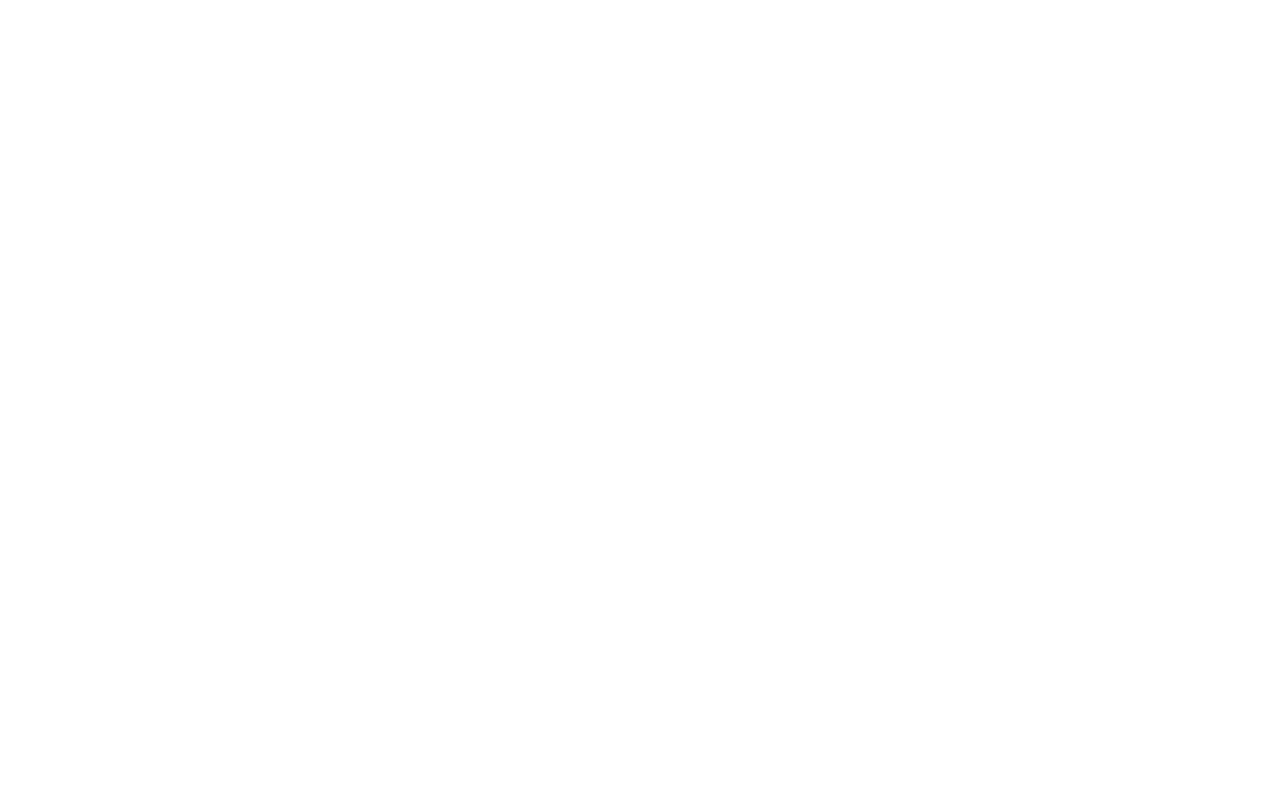
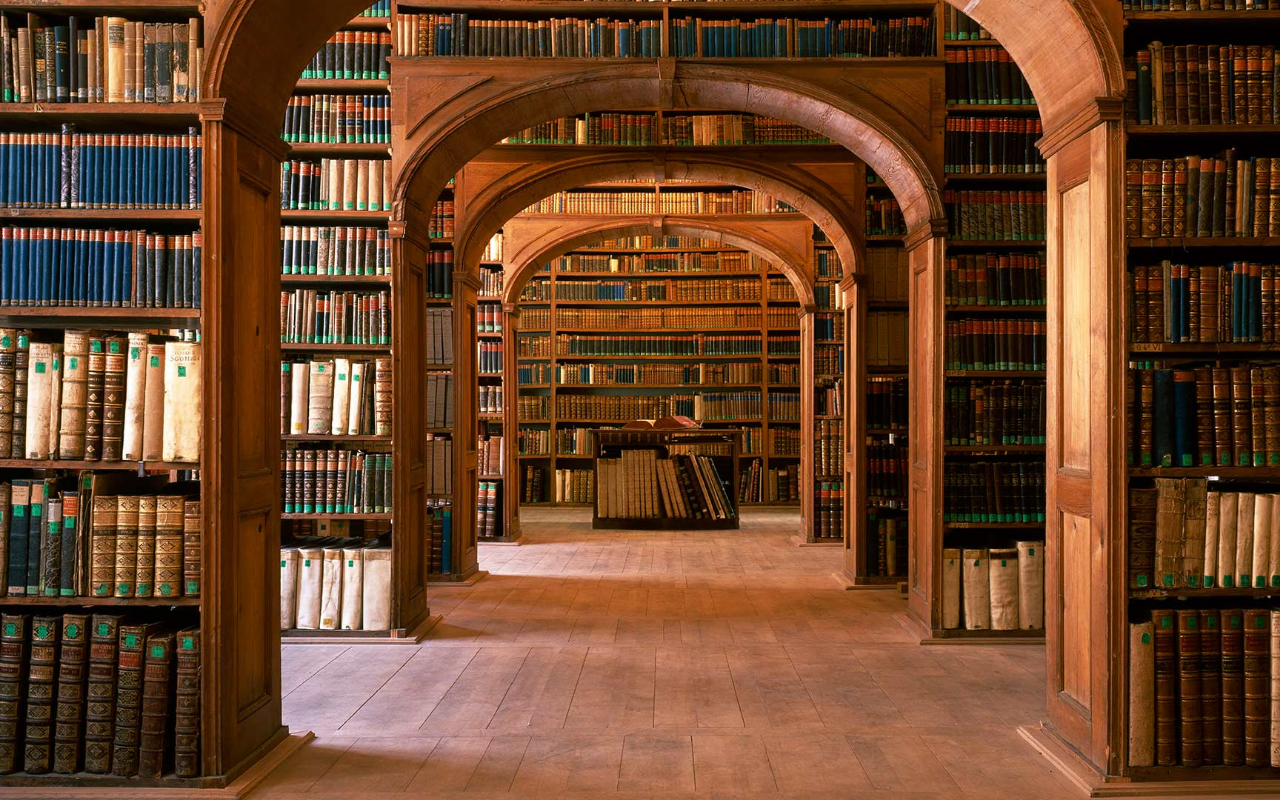
Before and after one commit to SverchkovVlad/BooksAccounting, an Angular app: page / in a window 1280 px wide. Built offline with nearby package versions, Linux system fonts and the light colour scheme.

Commit message:
Making first section of main page: added background photo

```diff
--- a/src/app/app-routing.module.ts
+++ b/src/app/app-routing.module.ts
@@ -1,7 +1,10 @@
 import { NgModule } from '@angular/core';
 import { RouterModule, Routes } from '@angular/router';
+import { MainPageComponent } from './main/main-page/main-page.component';
 
-const routes: Routes = [];
+const routes: Routes = [
+  {path: '', component: MainPageComponent}
+];
 
 @NgModule({
   imports: [RouterModule.forRoot(routes)],
--- a/src/app/app.component.html
+++ b/src/app/app.component.html
@@ -1,3 +1,2 @@
-
 
 <router-outlet></router-outlet>
--- a/src/app/classes/book.ts
+++ b/src/app/classes/book.ts
@@ -1,2 +1,5 @@
-export class Book {
+export interface Book {
+    name: string,
+    numOfPages: number,
+    genre: string
 }
--- a/src/app/main/main-page/main-page.component.css
+++ b/src/app/main/main-page/main-page.component.css
@@ -0,0 +1,22 @@
+section.main-wrap {
+    height: 100vh;
+    width: 100wh;
+    background-image: url('../../../assets/main_picture.jpg');
+    background-position: center;
+    background-repeat: no-repeat;
+    background-size: cover;
+
+}
+
+section.main-content {
+    z-index: 100;
+    background-color: black;
+}
+
+
+
+section.main::after {
+
+    content: "";
+    background-color: rgba(0, 0, 0, 0.5);
+}
--- a/src/app/main/main-page/main-page.component.html
+++ b/src/app/main/main-page/main-page.component.html
@@ -1 +1,9 @@
-<p>main-page works!</p>
+<section class = "main-wrap">
+    <div class="main-content">
+        <div class="center"></div>
+    </div>
+</section>
+
+<section></section>
+
+<footer></footer>
--- a/src/styles.css
+++ b/src/styles.css
@@ -1 +1,9 @@
 /* You can add global styles to this file, and also import other style files */
+html, body {
+    margin: 0;
+    padding: 0;
+}
+
+app-root {
+    display: block;
+}
```
Also changed, not shown: src/app/classes/author.ts (+6 -1 lines), src/assets/main_picture.jpg (added).
